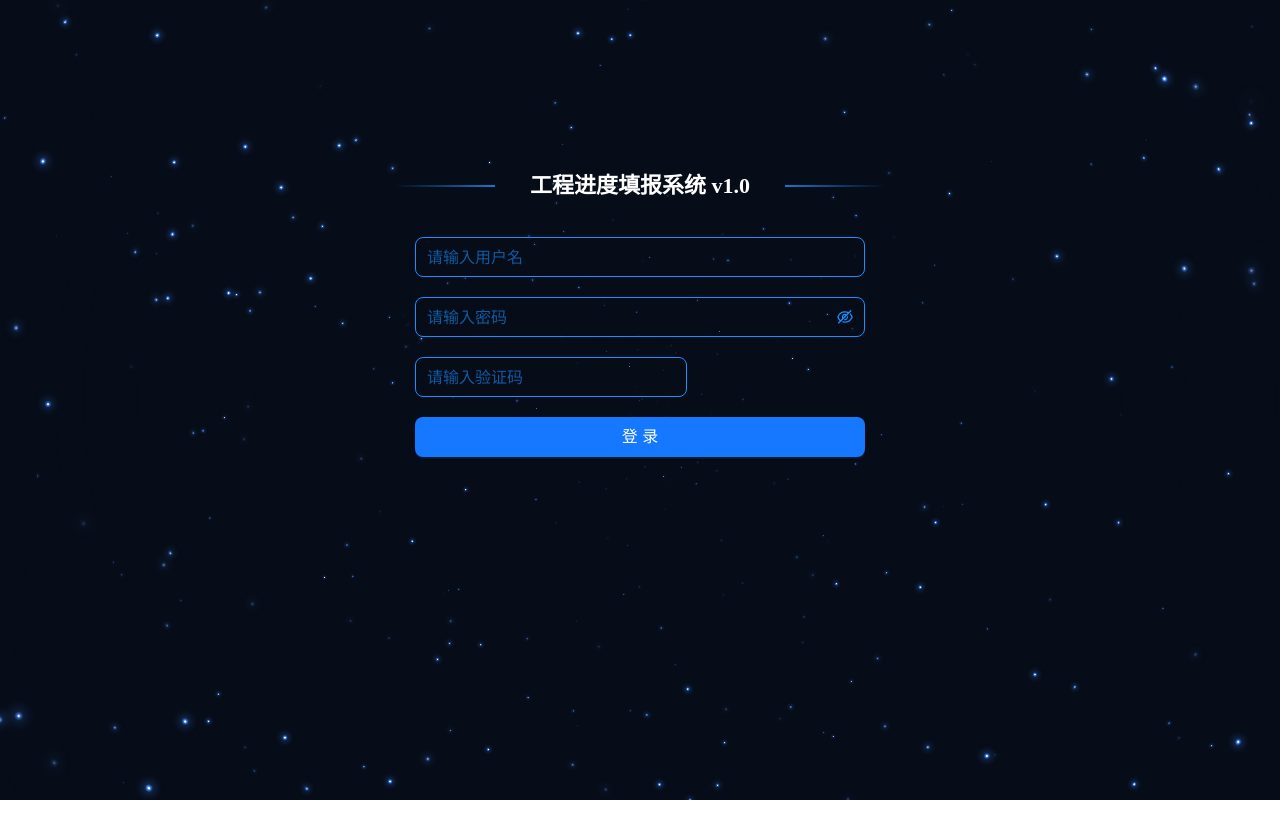
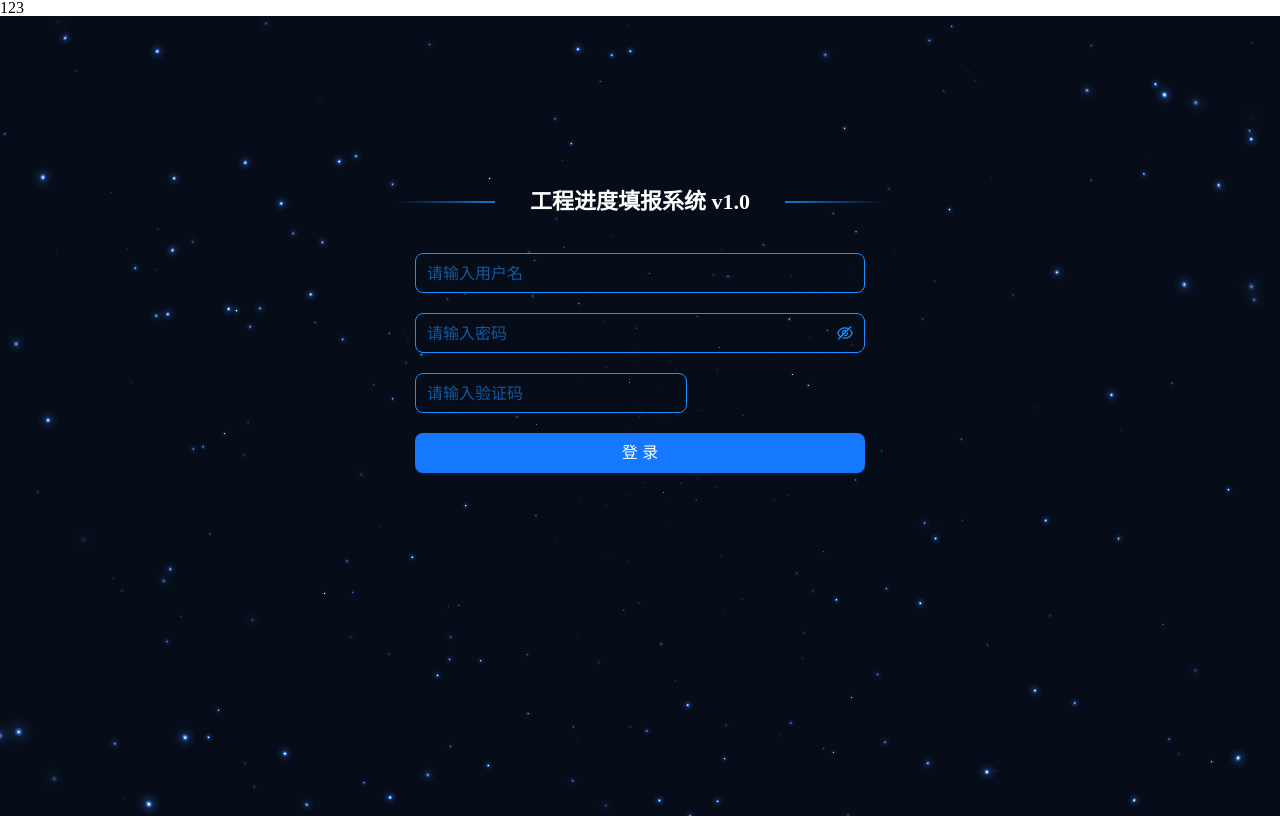
Before and after one commit to LBH-95/reportPC, a Vue app: page /login in a window 1280 px wide. Built offline with nearby package versions, Linux system fonts and the light colour scheme; no server answers.

Commit message:
feat:提交dev代码

```diff
--- a/src/App.vue
+++ b/src/App.vue
@@ -7,6 +7,7 @@ const locale = ref(zhCN.locale);
 
 <template>
   <a-config-provider :locale="locale === 'en' ? enUS : zhCN">
+    <div>123</div>
     <div>
       <router-view></router-view>
     </div>
```
